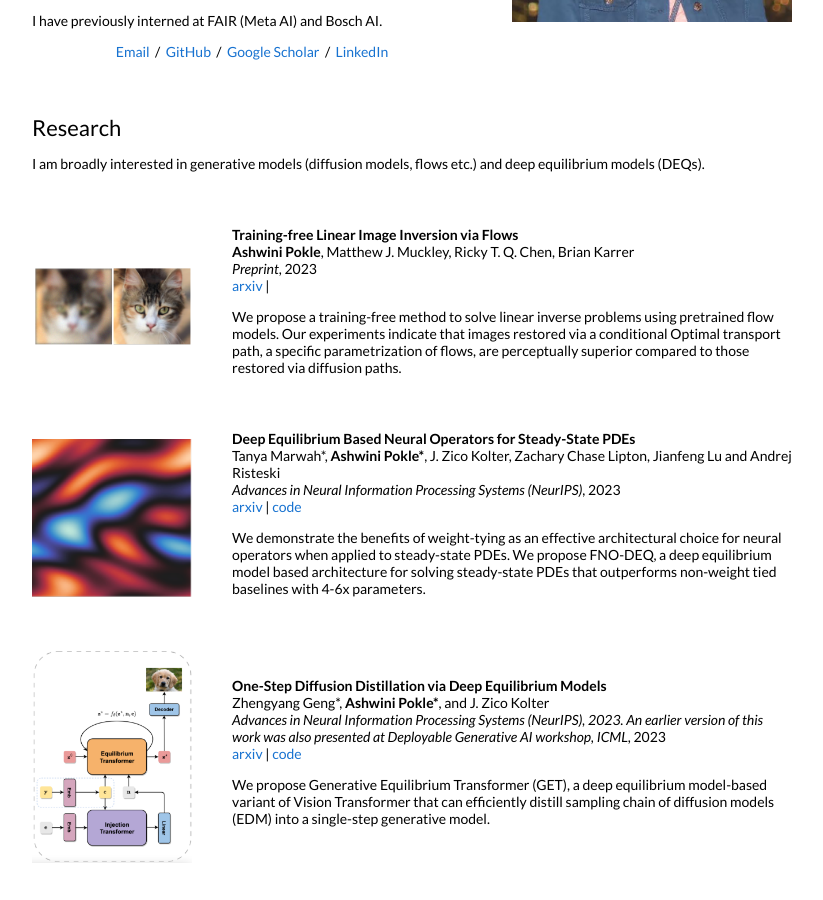
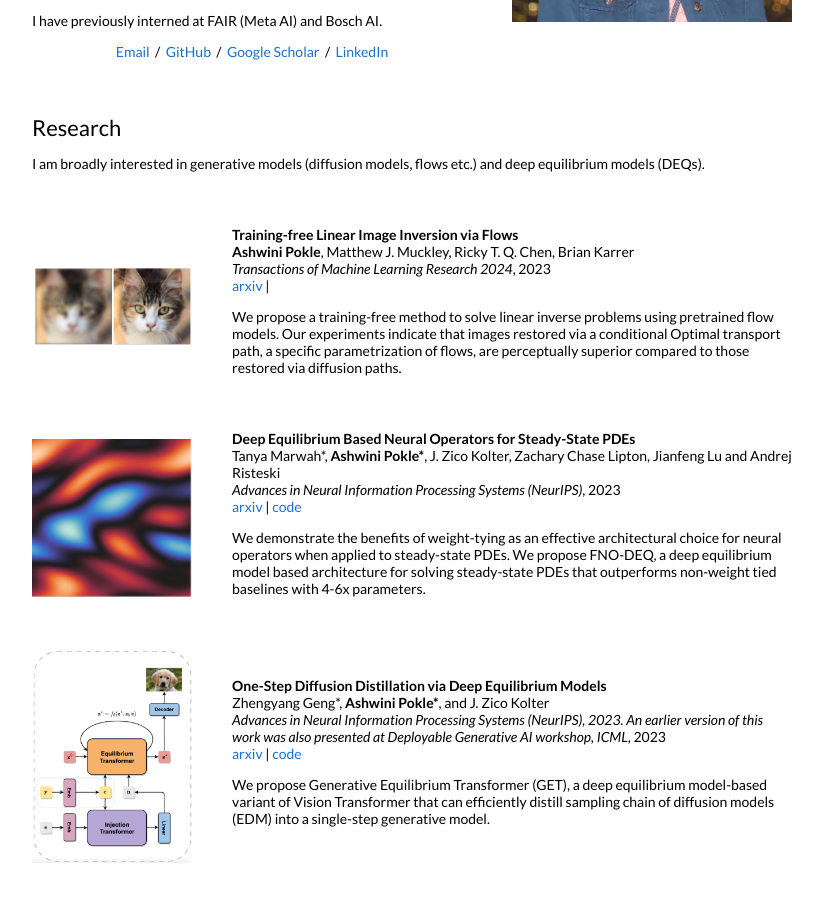
Before and after one commit to ashwinipokle/ashwinipokle.github.io, a Jekyll site: the page built from _posts/2023-08-31-flowinv.md, in a window 1280 px wide and 900 px high, scrolled down 329 px. Shown: the whole window, without its empty margins (228-1051 px from the left). Built offline with Jekyll 4.4.1, drawn with Linux system fonts in a browser that asks for light colours.

Commit message:
Update 2023-08-31-flowinv.md

```diff
--- a/_posts/2023-08-31-flowinv.md
+++ b/_posts/2023-08-31-flowinv.md
@@ -5,7 +5,7 @@ date:  2023-12-31 22:21:59 +00:00
 image: /images/flowinv.png
 categories: research
 authors: "<strong>Ashwini Pokle</strong>, Matthew J. Muckley, Ricky T. Q. Chen, Brian Karrer"
-venue: "Preprint"
+venue: "Transactions of Machine Learning Research 2024"
 arxiv: https://arxiv.org/abs/2310.04432
 ---
 We propose a training-free method to solve linear inverse problems using pretrained flow models. Our experiments indicate that images restored via a conditional Optimal transport path, a specific parametrization of flows, are perceptually superior compared to those restored via diffusion paths.
```
